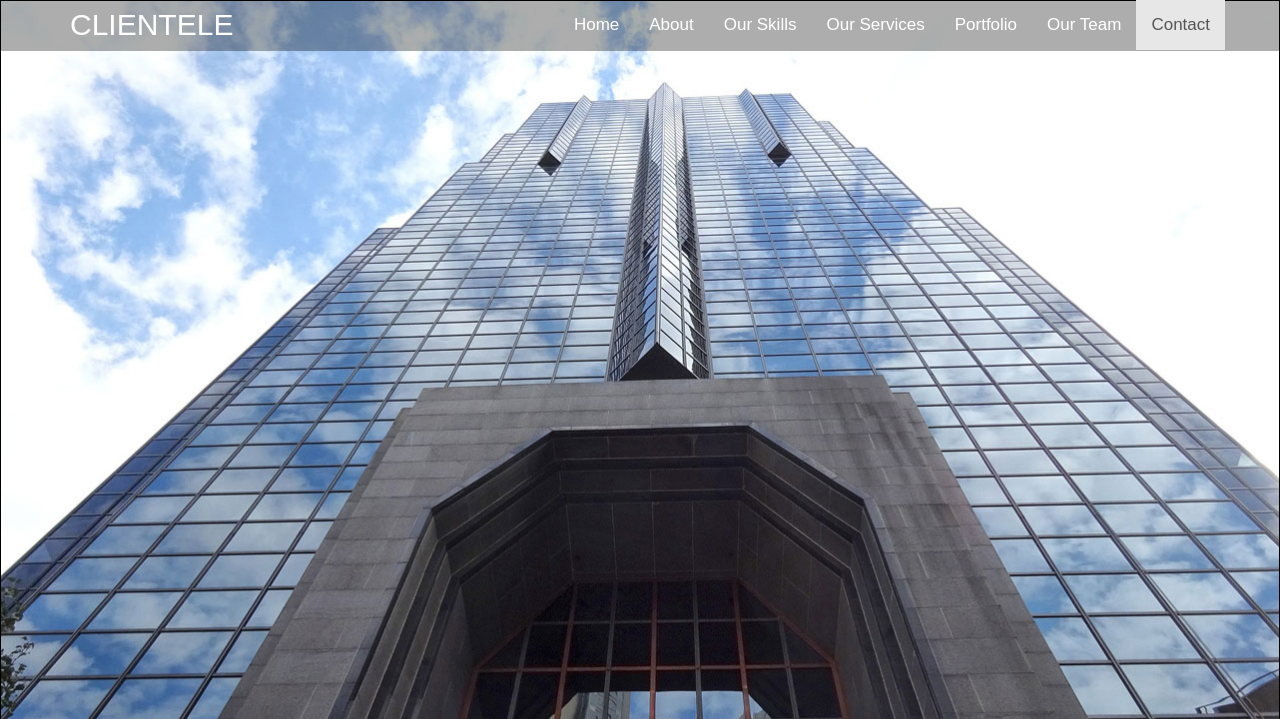
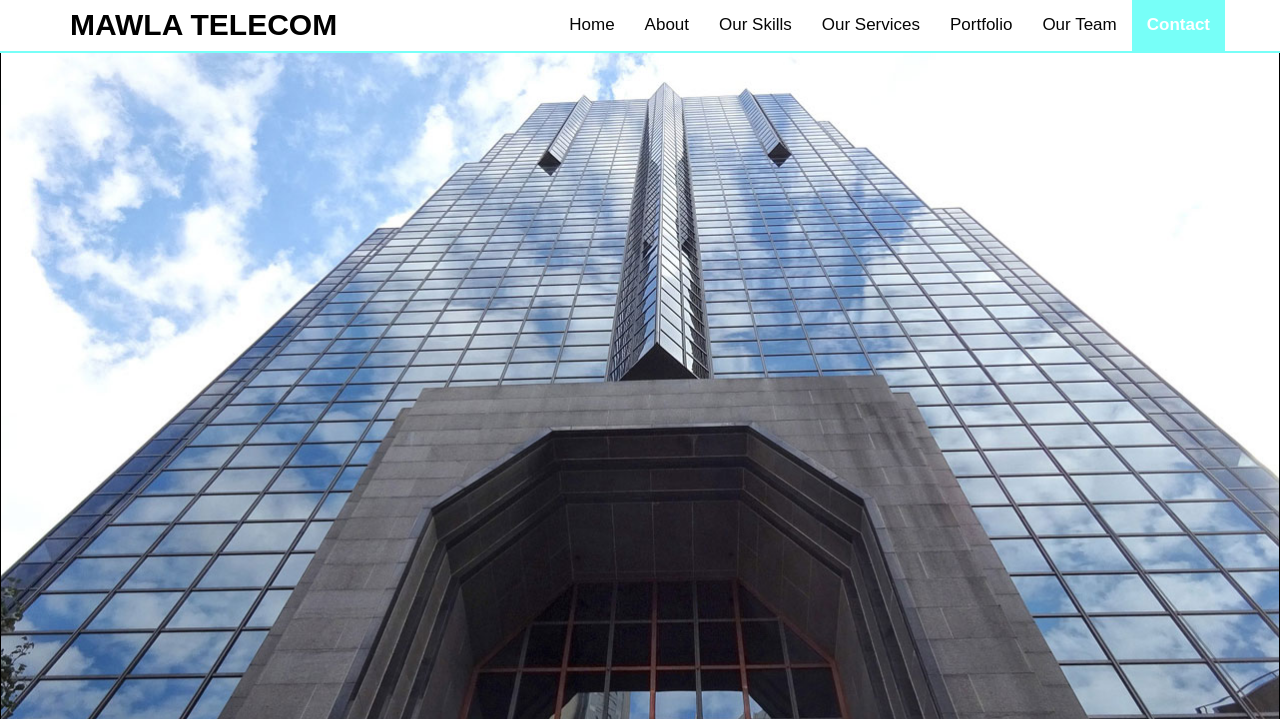
Before and after one commit to hmawla/mawlatelecom.net, a PHP site: page / in a window 1280 px wide, after a click on "Home". Shown: the top 719 px of the page. Run offline with PHP 8.4, Linux system fonts and the light colour scheme; some libraries are stand-ins or nearby versions; some web fonts are replaced.

Commit message:
fixing colors...

```diff
--- a/css/style.css
+++ b/css/style.css
@@ -59,12 +59,14 @@ body {
 }
 /*-- navigation --*/
 .navbar-default .navbar-nav>.active>a, .navbar-default .navbar-nav>.active>a:focus, .navbar-default .navbar-nav>.active>a:hover {
-    color: #555;
-    background-color: #e7e7e7;
+    color: #ffffff;
+	background-color: #77fff8;
+	font-weight: bold;
+	border-bottom: 1px solid #77fff8;
 }
 .navbar-default {
-	background-color:rgba(0,0,0,0.32);
-	border-color:transparent;
+	background-color:rgb(255, 255, 255);
+	border-bottom: 2px solid #77fff8
 }
 .navbar-default .navbar-brand {
     color: #FFF;
@@ -79,22 +81,25 @@ body {
     background-color: transparent;
 }
 .navbar-default .navbar-nav>li>a:focus, .navbar-default .navbar-nav>li>a:hover {
-    color: #555;
-    background-color: #e7e7e7;
+    color: #555555;
+	background-color: #e7e7e7;
+	border-bottom: 1px solid #e7e7e7;
 }
 .navbar-default .navbar-nav>li>a {
     color: #FFF;
 }
 .navbar-brand h1 {
 	font-size:30px;
-	font-weight:normal;
+	font-weight:bold;
 	text-transform: uppercase;
 	font-family: 'Montserrat', sans-serif;
+	color: black;
 }
 .navbar-default .navbar-nav>li>a {
-    color: #FFF;
+    color: rgb(5, 5, 5);
     font-size: 17px;
-    font-weight:200;
+	font-weight:200;
+	border-bottom: 1px solid white;
 }
 /*-- /navigation --*/
 /*-- W3layouts --*/
@@ -163,10 +168,10 @@ body {
 	position: absolute;
 	bottom: 0;
 	left: 0;
-	background: rgba(0,0,0,0.65);
+	background: rgba(255, 255, 255, 0.65);
 	width: 100%;
 	padding: 30px 0;
-	color: #FFF;
+	color: black;
 	-webkit-transform: translateY(100%);
 	-ms-transform: translateY(100%);
 	-o-transform: translateY(100%);
@@ -184,17 +189,18 @@ body {
 	opacity: 1;
 }
 .slider-wrapper h3 {
-	color: #00c5b9;
+	color: #008a7c;
 	text-align:center;
 	font-size: 2em;
-	font-weight:normal;
+	font-weight:bold;
 	font-family: 'Montserrat', sans-serif;
 	margin-bottom:10px;
+
 }
 .slider-wrapper p {
 	text-align:center;
 	font-size: 17px;
-    color: #DADADA;
+    color: black;
 	font-weight:inherit;
 	line-height: 1.4em;
 /*-- Agile ITS --*/
--- a/index.html
+++ b/index.html
@@ -9,7 +9,11 @@ License URL: http://creativecommons.org/licenses/by/3.0/
 <title>Clientele A Corporate Category Flat Bootstrap Responsive  Website Template | Home :: w3layouts</title>
 <meta name="viewport" content="width=device-width, initial-scale=1">
 <meta http-equiv="Content-Type" content="text/html; charset=utf-8" />
+<meta http-equiv="Cache-Control" content="no-cache, no-store, must-revalidate" />
+<meta http-equiv="Pragma" content="no-cache" />
+<meta http-equiv="Expires" content="0" />
 <meta name="keywords" content="mawla telecom, mawla phone, mobilephone, Mawla, telecom" />
+<meta name=""
 <!-- css files -->
 <link href="css/bootstrap.min.css" rel="stylesheet" type="text/css" media="all" />
 <link href="css/font-awesome.min.css" rel="stylesheet" type="text/css" media="all" />
@@ -38,7 +42,7 @@ License URL: http://creativecommons.org/licenses/by/3.0/
 				<span class="icon-bar"></span>
 				<span class="icon-bar"></span>
 			</button>
-			<a class="navbar-brand" href="index.html"><h1>Clientele</h1></a>
+			<a class="navbar-brand" href="index.html"><h1>Mawla Telecom</h1></a>
         </div>
         <div id="navbar" class="navbar-collapse collapse">
 			<ul class="nav navbar-nav navbar-right">
```
